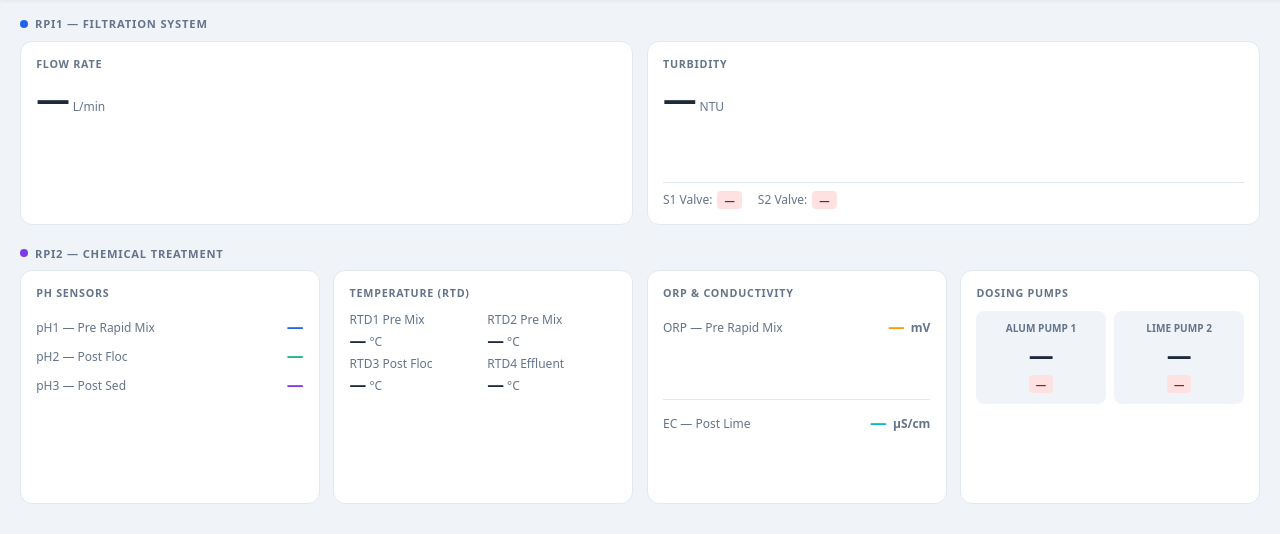
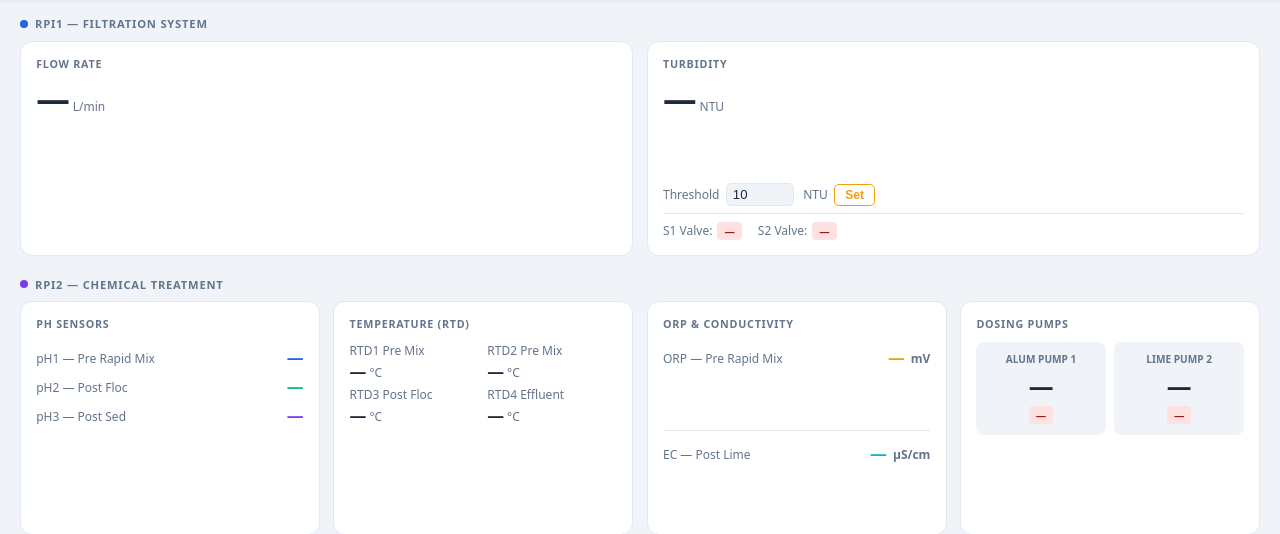
Before and after one commit to GOGHSY/RENO-RPI1, a Python web app: template water_ui/ui/templates/index.html in a window 1280 px wide. Shown: the part 56-590 px from the top of the page. Run offline with Jinja, Linux system fonts and the light colour scheme; the template is opened without the code that fills it, so the values that code supplies are empty.

Commit message:
add turbidity threshold control to dashboard
Threshold is set from the UI, stored in a thread-safe shared_state
module, and read by ControlManager on every sensor loop tick to decide
whether to open or close the solenoid valves.

```diff
--- a/full_system_package/control/manager.py
+++ b/full_system_package/control/manager.py
@@ -1,11 +1,13 @@
+import shared_state
+
+
 class ControlManager:
     def __init__(self):
         self.v1_state = "OPEN"
         self.v2_state = "CLOSED"
-        self.turbidity_threshold = 10  # adjust as needed
 
     def should_shutdown(self, turbidity):
-        if turbidity > self.turbidity_threshold:
+        if turbidity > shared_state.get_threshold():
             self.v1_state = "CLOSED"
             self.v2_state = "OPEN"
             return True
--- a/water_ui/ui/templates/index.html
+++ b/water_ui/ui/templates/index.html
@@ -153,6 +153,20 @@
     /* RPi1 / RPi2 column group colours */
     .col-rpi1 { color: var(--blue) !important; }
     .col-rpi2 { color: var(--purple) !important; }
+
+    /* ── Threshold control ────────────────────────────── */
+    .thresh-row { display:flex; align-items:center; gap:.4rem; margin:.5rem 0 .3rem; flex-wrap:wrap; }
+    .thresh-input {
+      width:68px; border:1px solid var(--border); border-radius:5px;
+      padding:3px 6px; font-size:.82rem; background:var(--bg); color:var(--text);
+    }
+    .btn-thresh {
+      padding:3px 10px; border-radius:5px; border:1px solid var(--amber);
+      cursor:pointer; font-size:.75rem; font-weight:600;
+      background:transparent; color:var(--amber); transition:.12s;
+    }
+    .btn-thresh:hover { background:var(--amber); color:#fff; }
+    .thresh-msg { font-size:.68rem; color:var(--green); }
   </style>
 </head>
 <body>
@@ -210,6 +224,13 @@
           <div class="card-title">Turbidity</div>
           <div><span class="big-val" id="l-turb">—</span><span class="unit">NTU</span></div>
           <div class="spark"><canvas id="cs-turb"></canvas></div>
+          <div class="thresh-row">
+            <span class="mlabel">Threshold</span>
+            <input class="thresh-input" type="number" id="turb-thresh" min="0" step="0.1" value="10" />
+            <span class="unit">NTU</span>
+            <button class="btn-thresh" onclick="applyThreshold()">Set</button>
+            <span class="thresh-msg" id="thresh-msg"></span>
+          </div>
           <div class="valve-row">
             <div class="valve-item">S1 Valve: <span id="v1-badge" class="badge off">—</span></div>
             <div class="valve-item">S2 Valve: <span id="v2-badge" class="badge off">—</span></div>
@@ -592,6 +613,32 @@ function tblPage_(delta) {
   document.querySelector(".tbl-scroll").scrollTop = 0;
 }
 
+// ── Turbidity threshold ───────────────────────────────────────────────────
+async function loadThreshold() {
+  try {
+    const r = await fetch("/api/threshold");
+    const j = await r.json();
+    $("turb-thresh").value = j.value;
+  } catch(e) {}
+}
+
+async function applyThreshold() {
+  const val = parseFloat($("turb-thresh").value);
+  if (isNaN(val) || val < 0) return;
+  try {
+    await fetch("/api/threshold", {
+      method: "POST",
+      headers: {"Content-Type": "application/json"},
+      body: JSON.stringify({value: val}),
+    });
+    const msg = $("thresh-msg");
+    msg.textContent = "✓ Applied";
+    setTimeout(() => msg.textContent = "", 2000);
+  } catch(e) {
+    $("thresh-msg").textContent = "Error";
+  }
+}
+
 // ── Init ──────────────────────────────────────────────────────────────────
 window.addEventListener("DOMContentLoaded", () => {
   const now=new Date(), hr=new Date(now-3600_000);
@@ -599,6 +646,7 @@ window.addEventListener("DOMContentLoaded", () => {
   $("dt-from").value = localDT(hr);
   setRange(3600, null);
   activeRBtn = document.querySelector(".rbtn.active");
+  loadThreshold();
 });
 </script>
 
```
Also changed, not shown: shared_state.py (added, +17 -0 lines), water_ui/ui/main.py (+18 -0 lines).
